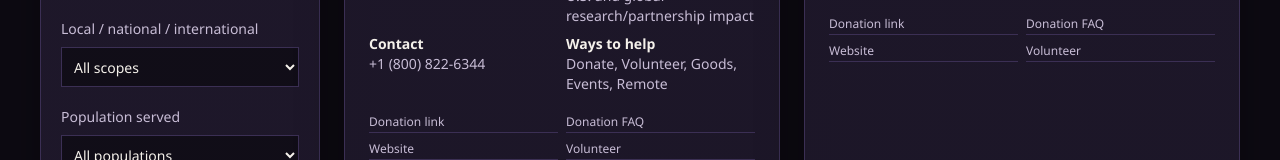
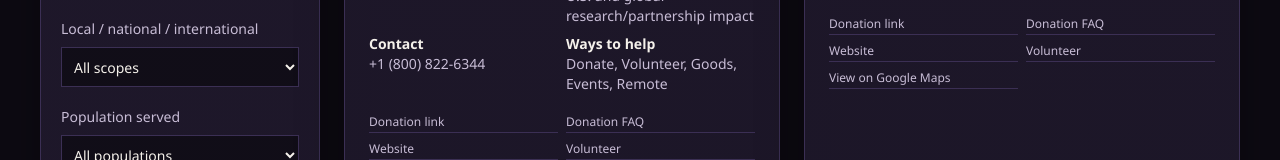
Before and after one commit to MSulSal/charity-directory, a Next.js app: page /charities in a window 1280 px wide. Shown: the part 790-950 px from the top of the page. Built offline with nearby package versions, Linux system fonts and the light colour scheme.

Commit message:
feat: add map links to charity info cards

```diff
--- a/src/components/CategoryDropdownExplorer.tsx
+++ b/src/components/CategoryDropdownExplorer.tsx
@@ -1,6 +1,8 @@
 import Link from "next/link";
 
+import { MapLinkOptions } from "@/components/MapLinkOptions";
 import { formatAddress, formatDate } from "@/lib/format";
+import { buildMapLinks } from "@/lib/mapLinks";
 import type { Category, CharityOrganization, VerificationStatus } from "@/types/charity";
 
 interface CategoryDropdownExplorerProps {
@@ -49,6 +51,8 @@ function CharityExpandedCard({
   charity: CharityOrganization;
   categoryName: string;
 }) {
+  const mapLinks = buildMapLinks(charity.contact, charity.name);
+
   return (
     <article className="dark-panel-soft space-y-4 p-4">
       <div className="flex flex-wrap items-start justify-between gap-3">
@@ -121,6 +125,11 @@ function CharityExpandedCard({
         <ActionLink href={charity.links.website} label="Website" />
         <ActionLink href={charity.links.volunteer} label="Volunteer" />
         <ActionLink href={charity.links.form990} label="Form 990" />
+        <MapLinkOptions
+          googleHref={mapLinks?.google}
+          appleHref={mapLinks?.apple}
+          anchorClassName="border-b border-[var(--color-border)] pb-0.5 transition hover:border-[var(--color-soft-amethyst)] hover:text-[var(--color-soft-amethyst)]"
+        />
       </div>
 
       <div className="space-y-2">
--- a/src/components/CharityCard.tsx
+++ b/src/components/CharityCard.tsx
@@ -1,6 +1,8 @@
 import Link from "next/link";
 
 import { formatDate, formatLocation } from "@/lib/format";
+import { buildMapLinks } from "@/lib/mapLinks";
+import { MapLinkOptions } from "@/components/MapLinkOptions";
 import type { CharityOrganization } from "@/types/charity";
 
 interface CharityCardProps {
@@ -26,6 +28,8 @@ function ExternalLink({ href, label }: { href?: string; label: string }) {
 }
 
 export function CharityCard({ charity, categoryName }: CharityCardProps) {
+  const mapLinks = buildMapLinks(charity.contact, charity.name);
+
   return (
     <article className="dark-panel flex h-full flex-col gap-5 p-6">
       <div className="flex flex-wrap items-start justify-between gap-3">
@@ -77,6 +81,11 @@ export function CharityCard({ charity, categoryName }: CharityCardProps) {
         <ExternalLink href={charity.links.donationFaq} label="Donation FAQ" />
         <ExternalLink href={charity.links.website} label="Website" />
         <ExternalLink href={charity.links.volunteer} label="Volunteer" />
+        <MapLinkOptions
+          googleHref={mapLinks?.google}
+          appleHref={mapLinks?.apple}
+          anchorClassName="border-b border-[var(--color-border)] pb-0.5 transition hover:border-[var(--color-soft-amethyst)] hover:text-[var(--color-soft-amethyst)]"
+        />
       </div>
 
       <div className="mt-auto border-t border-[var(--color-border-soft)] pt-4 text-xs text-[var(--color-text-faint)]">
--- /dev/null
+++ b/src/components/MapLinkOptions.tsx
@@ -0,0 +1,83 @@
+"use client";
+
+import { useIsIOSMobile } from "@/hooks/useIsIOSMobile";
+
+interface MapLinkOptionsProps {
+  googleHref?: string;
+  appleHref?: string;
+  anchorClassName: string;
+  googleOnlyLabel?: string;
+  googleLabel?: string;
+  appleLabel?: string;
+}
+
+function ExternalMapLink({
+  href,
+  label,
+  anchorClassName,
+}: {
+  href: string;
+  label: string;
+  anchorClassName: string;
+}) {
+  return (
+    <a
+      href={href}
+      target="_blank"
+      rel="noopener noreferrer"
+      className={anchorClassName}
+    >
+      {label}
+    </a>
+  );
+}
+
+export function MapLinkOptions({
+  googleHref,
+  appleHref,
+  anchorClassName,
+  googleOnlyLabel = "View on Google Maps",
+  googleLabel = "Google Maps",
+  appleLabel = "Apple Maps",
+}: MapLinkOptionsProps) {
+  const isIOSMobile = useIsIOSMobile();
+
+  if (isIOSMobile && appleHref && googleHref) {
+    return (
+      <>
+        <ExternalMapLink
+          href={appleHref}
+          label={appleLabel}
+          anchorClassName={anchorClassName}
+        />
+        <ExternalMapLink
+          href={googleHref}
+          label={googleLabel}
+          anchorClassName={anchorClassName}
+        />
+      </>
+    );
+  }
+
+  if (googleHref) {
+    return (
+      <ExternalMapLink
+        href={googleHref}
+        label={googleOnlyLabel}
+        anchorClassName={anchorClassName}
+      />
+    );
+  }
+
+  if (appleHref) {
+    return (
+      <ExternalMapLink
+        href={appleHref}
+        label={appleLabel}
+        anchorClassName={anchorClassName}
+      />
+    );
+  }
+
+  return null;
+}
```
